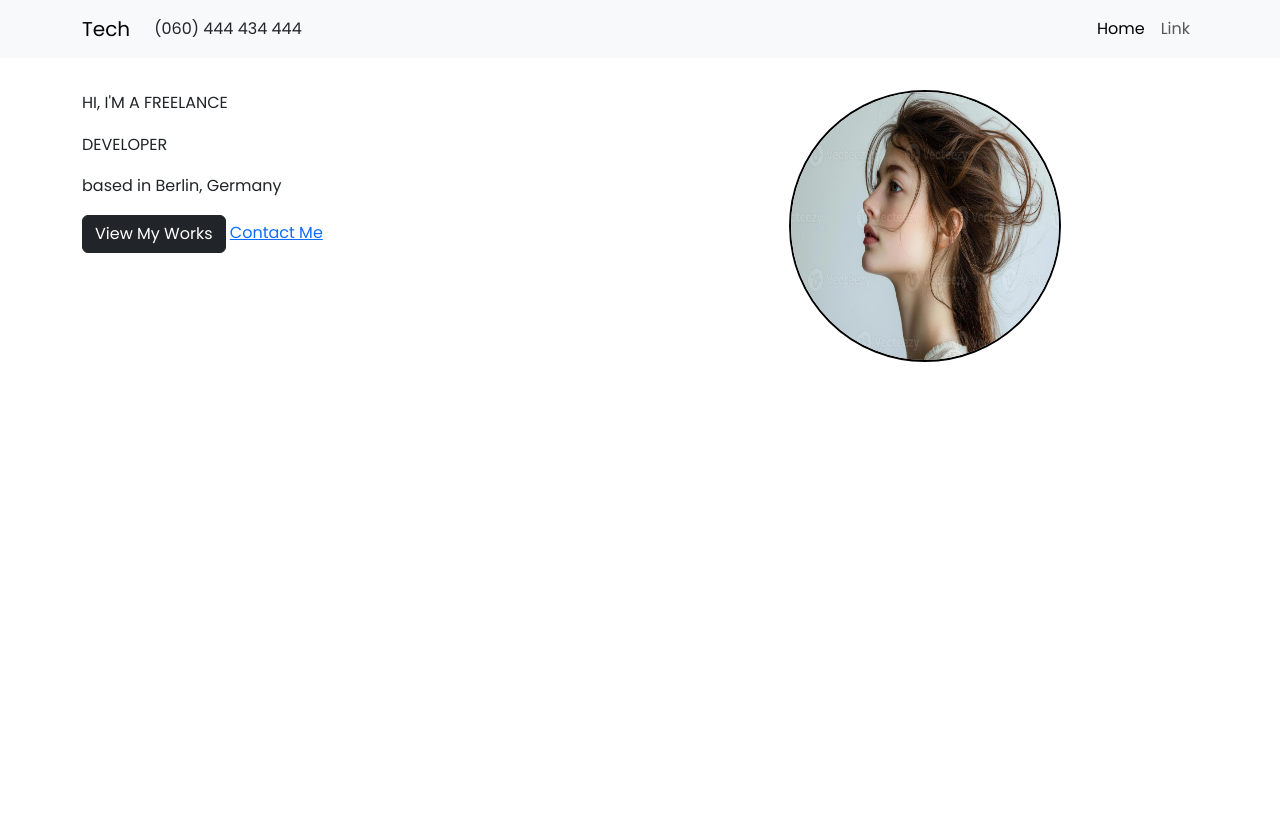
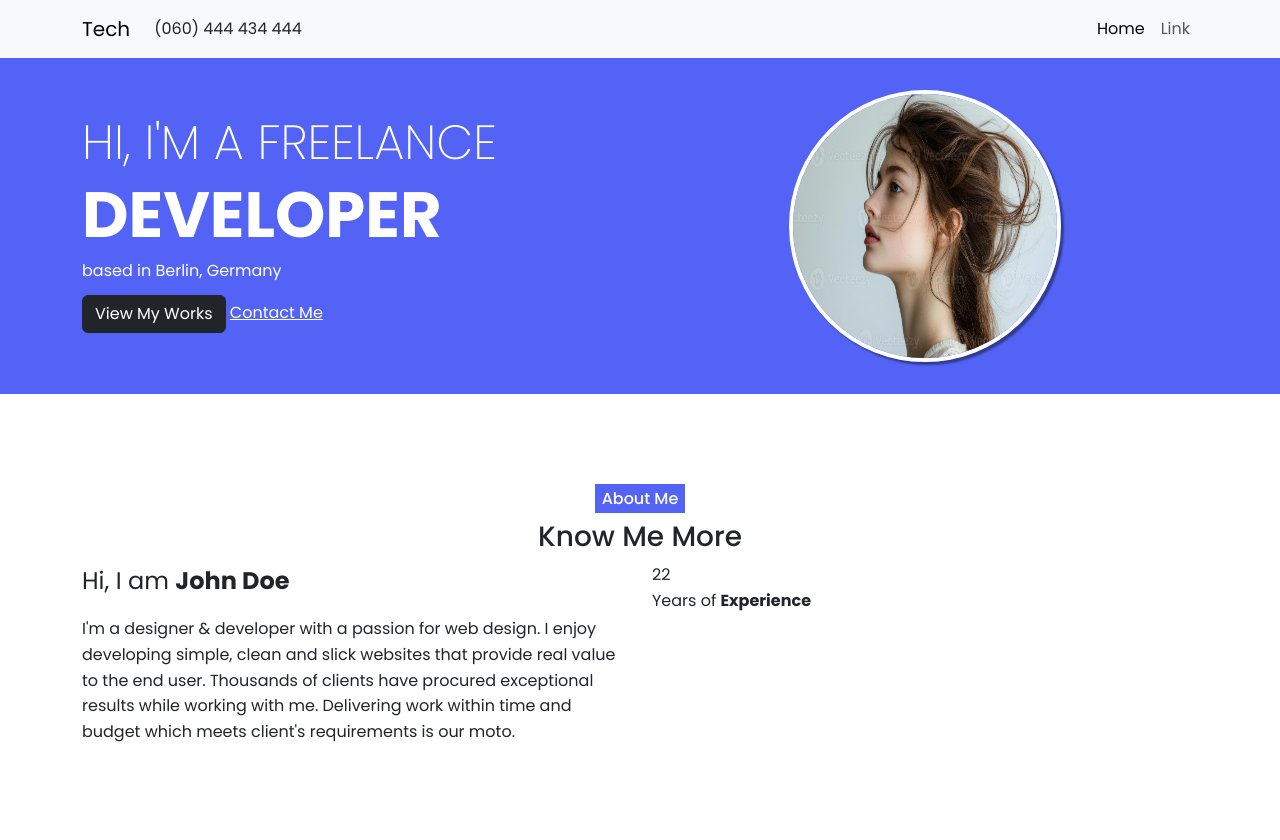
Before and after one commit to ebivien/class, a plain HTML site: page portfolio-website/index.html in a window 1280 px wide. Before the commit the page ends 800 px from the top, so only its background shows below. Drawn offline with nearby package versions, Linux system fonts and the light colour scheme.

Commit message:
worked on the header and about section

```diff
--- a/portfolio-website/index.html
+++ b/portfolio-website/index.html
@@ -38,13 +38,13 @@
     </nav>
 
     <!-- header -->
-    <header>
+    <header class="bg-primary text-white">
         <div class="container">
             <div class="row">
-                <div class="col-md-6">
+                <div class="col-md-6 d-flex flex-column justify-content-center">
                     <div class="text-uppercase">
                         <p>Hi, I'm a freelance</p>
-                        <p>developer</p>
+                        <p class="job-title">developer</p>
                     </div>
                     <p>based in Berlin, Germany</p>
                     <div class="action-btn">
@@ -59,6 +59,26 @@
         </div>
     </header>
 
+    <main>
+        <section id="about" class="container space">
+            <h2 class="text-center"><span class="subtitle">About Me</span></h2>
+            <h3 class="text-center">Know Me More</h3>
+            <div class="row">
+                <div id="about-text" class="col-md-6">
+                    <p class="intro">Hi, I am <strong>John Doe</strong></p>
+                    <p>I'm a designer & developer with a passion for web design. I enjoy developing simple, clean and
+                        slick websites that provide real value to the end user. Thousands of clients have procured
+                        exceptional results while working with me. Delivering work within time and budget which meets
+                        client's requirements is our moto.</p>
+                </div>
+                <div id="about-exp" class="col-md-6">
+                    <span>22</span>
+                    <p>Years of <span class="fw-bold">Experience</span></p>
+                </div>
+            </div>
+        </section>
+    </main>
+
     <!-- bootstrap js -->
     <script src="https://cdn.jsdelivr.net/npm/bootstrap@5.3.8/dist/js/bootstrap.bundle.min.js"
         integrity="sha384-FKyoEForCGlyvwx9Hj09JcYn3nv7wiPVlz7YYwJrWVcXK/BmnVDxM+D2scQbITxI"
--- a/portfolio-website/style.css
+++ b/portfolio-website/style.css
@@ -12,13 +12,58 @@ body {
     line-height: 1.6;
 }
 
+nav.navbar {
+    position: sticky;
+    top: 0;
+    z-index: 1000;
+}
+
 header {
     padding: 2rem 0;
 }
 
+header a {
+    color: #fff;
+}
+
 .profile-pic {
-    border: 2px solid black;
+    border: 4px solid #fff;
     border-radius: 50%;
     width: 17rem;
     height: 17rem;
+    box-shadow: 3px 3px 2px rgba(0, 0, 0, 0.4);
 }
+
+.bg-primary {
+    background-color: #5363F5 !important;
+}
+
+header p {
+    line-height: 1;
+}
+
+header p:first-child {
+    font-size: 3rem;
+    font-weight: 200;
+}
+
+header .job-title {
+    font-size: 4rem;
+    font-weight: bold;
+}
+
+.space {
+    padding-top: 5rem;
+    padding-bottom: 5rem;
+}
+
+.subtitle {
+    font-size: 1rem;
+    color: #fff;
+    background-color: #5363F5;
+    padding: 0.2rem 0.4rem;
+}
+
+.intro {
+    font-size: 1.5rem;
+}
```
